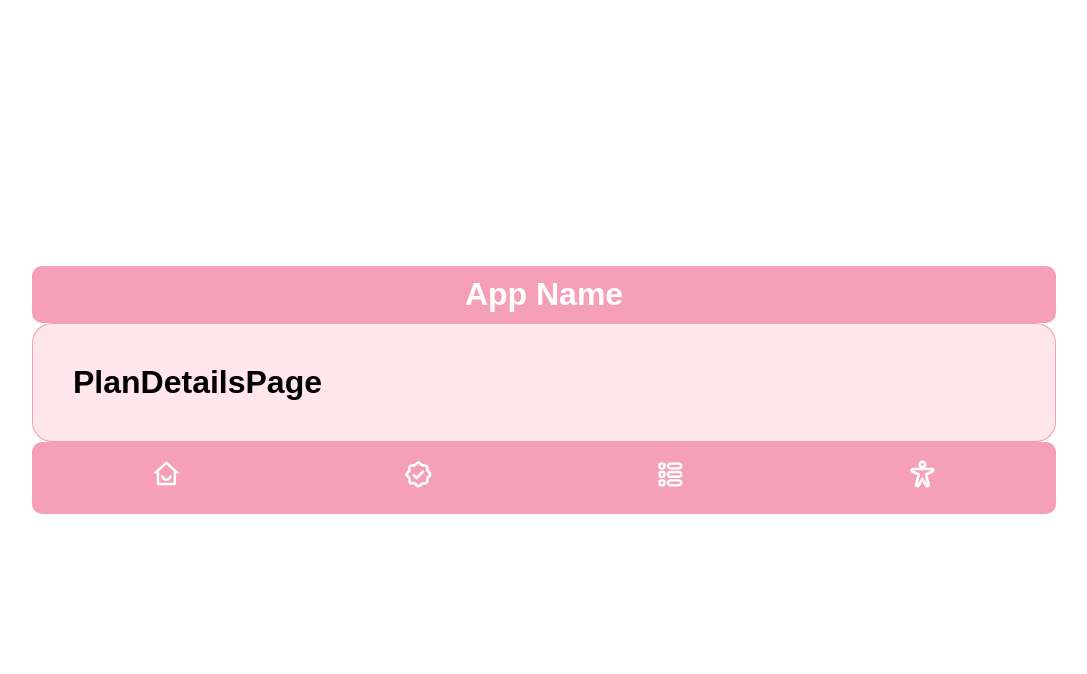
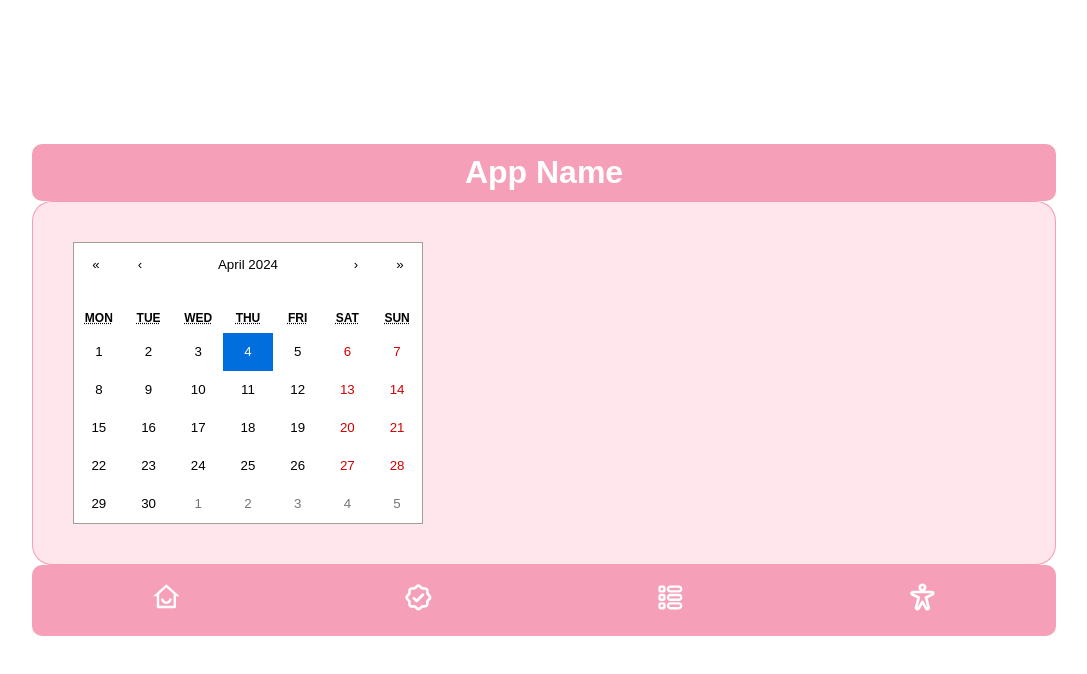
Before and after one commit to TammyChen21/capstone_project_fullstack, a React (Vite) app in the folder frontend/: page /plan/1 in a window 1280 px wide. Shown: the top 674 px of the page, without its empty margins (96-1183 px from the left). Built offline with nearby package versions, Linux system fonts and the light colour scheme; no server answers.

Commit message:
Add Calendar Component in frontend

```diff
--- a/frontend/src/App.tsx
+++ b/frontend/src/App.tsx
@@ -8,7 +8,7 @@ import PlanCards from "./components/PlanCards/PlanCards.tsx";
 import Layout from "./components/Layout/Layout.tsx";
 import {Route, Routes} from "react-router-dom";
 import {Profile} from "./components/Profile/Profile.tsx";
-import PlanDetailsPage from "./components/PlanDetailsPage.tsx";
+import PlanDetailsPage from "./components/PlanDetailsPage/PlanDetailsPage.tsx";
 
 export default function App() {
 
--- a/frontend/src/components/PlanDetailsPage.tsx
+++ /dev/null
@@ -1,7 +0,0 @@
-export default function PlanDetailsPage(): JSX.Element {
-    return (
-        <div>
-            <h1>PlanDetailsPage</h1>
-        </div>
-    )
-}
--- /dev/null
+++ b/frontend/src/components/PlanDetailsPage/PlanDetailsPage.tsx
@@ -0,0 +1,27 @@
+import Calendar from "react-calendar";
+import 'react-calendar/dist/Calendar.css';
+import {useEffect, useState} from "react";
+export default function PlanDetailsPage(): JSX.Element {
+    const [selectedDate, setSelectedDate] = useState(new Date());
+    const [cardData, setCardData] = useState([]);
+
+    useEffect(() => {
+
+    }, []);
+
+    const fetchCardData = () => {
+
+    };
+    return (
+        <div>
+            <Calendar onChange={setSelectedDate}
+                      value={selectedDate}
+                      tileContent={({ date, view }) =>
+                          view === 'month' &&
+                          cardData.find((item) => new Date(item.date).toDateString() === date.toDateString()) ? (
+                              <span>✔️</span>
+                          ) : null
+                      }/>
+        </div>
+    )
+}
```
